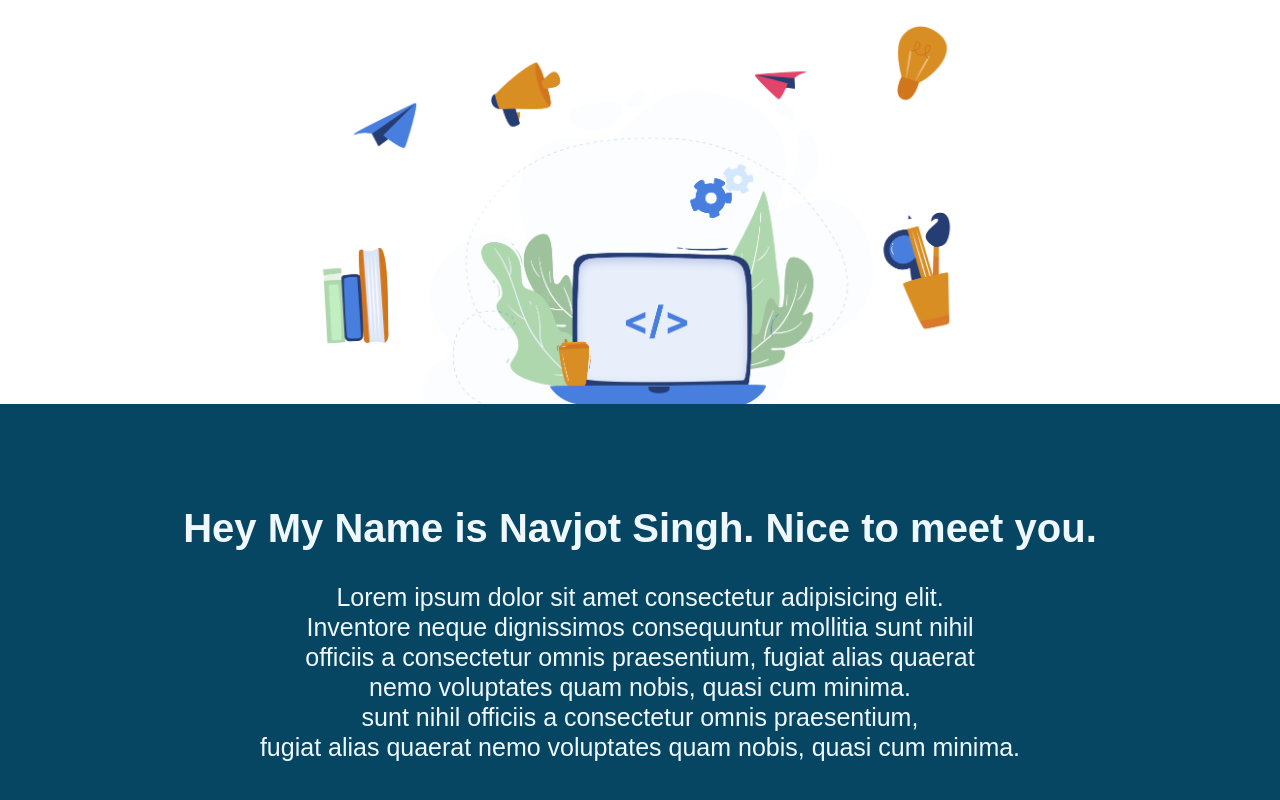
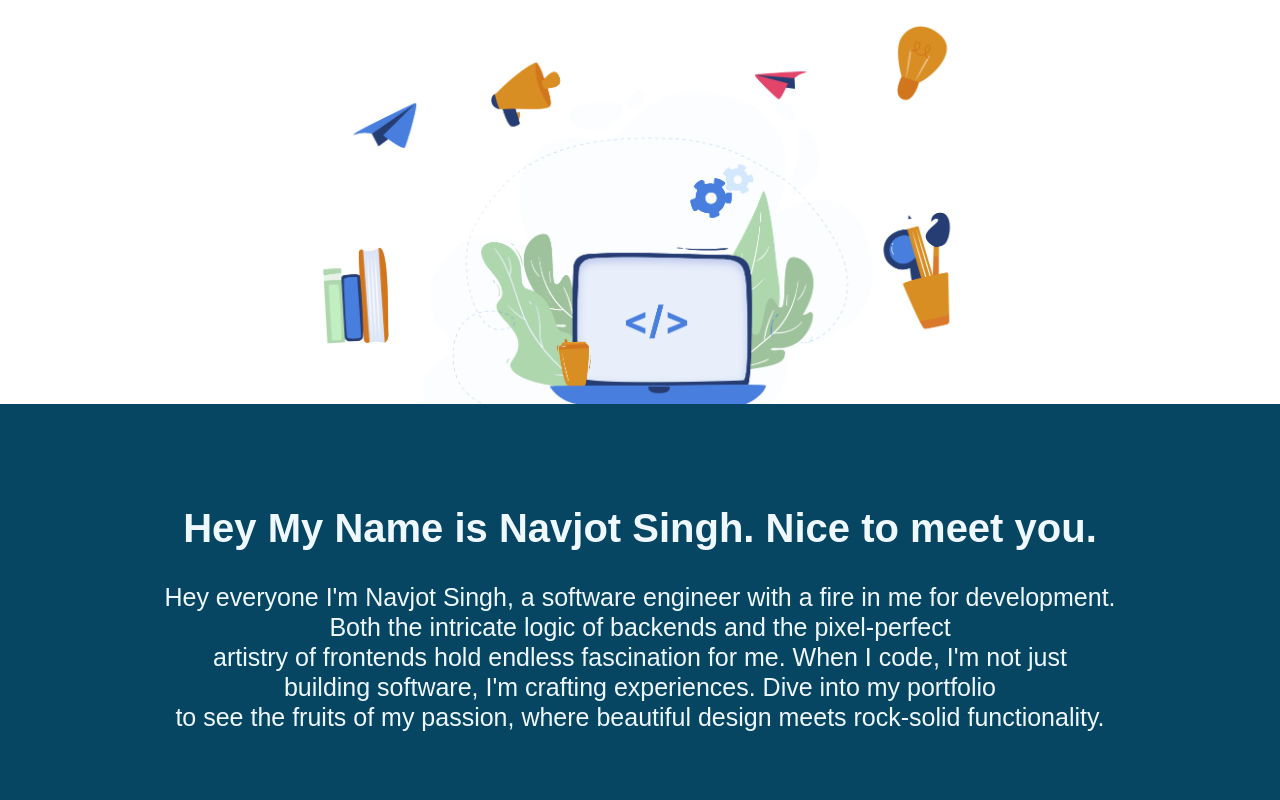
Before and after one commit to NavjotSinghDev/Portfolio, a plain HTML site: page index.html in a window 1280 px wide. Shown: the part 842-1642 px from the top of the page. Drawn offline with nearby package versions, Linux system fonts and the light colour scheme.

Commit message:
updated the contents of about.

```diff
--- a/index.html
+++ b/index.html
@@ -12,6 +12,7 @@
 
 
   <title>My Portfolio</title>
+  <link rel="icon" type="image/png" sizes="100x100" href="pick.png">
 
   <link href="https://cdn.jsdelivr.net/npm/bootstrap@5.3.2/dist/css/bootstrap.min.css" rel="stylesheet"
     integrity="sha384-T3c6CoIi6uLrA9TneNEoa7RxnatzjcDSCmG1MXxSR1GAsXEV/Dwwykc2MPK8M2HN" crossorigin="anonymous">
@@ -73,7 +74,7 @@
 
   <div class="container">
     <div class="heading">
-      <h1 class="display-1">Hey! I <span class="auto-type" style="color:rgb(219, 183, 24);"></span></h1>
+      <h1 class="display-1">Hey! I <span class="auto-type" style="color:#FFC436;"></span></h1>
 
 
 
@@ -95,17 +96,10 @@
   <div class="main-about">
     <div id="about" class="about">
       <h1>Hey My Name is Navjot Singh. Nice to meet you.</h1>
-      <h4> Lorem ipsum dolor sit amet consectetur adipisicing elit.<br> Inventore neque dignissimos
-        consequuntur
-        mollitia
-        sunt nihil <br> officiis a consectetur omnis praesentium, fugiat alias quaerat <br> nemo voluptates quam
-        nobis,
-        quasi
-        cum minima.<br>
-        sunt nihil officiis a consectetur omnis praesentium,<br> fugiat alias quaerat nemo voluptates quam
-        nobis,
-        quasi
-        cum minima.
+      <h4> Hey everyone I'm Navjot Singh, a software engineer with a fire in me for development. <br> Both the intricate
+        logic of backends and the pixel-perfect <br> artistry of frontends hold endless fascination for me.  When I code, I'm
+        not just <br> building software, I'm crafting experiences. Dive into my portfolio <br> to see the fruits of my passion,
+        where beautiful design meets rock-solid functionality.
       </h4>
     </div>
   </div>
@@ -176,7 +170,8 @@
 
     <h2 class="work-h2">My recent work</h2>
 
-    <p class="work-p" style="margin-bottom: 60px;">Here are a few past design projects I've worked on. Want to see more? Email me.</p>
+    <p class="work-p" style="margin-bottom: 60px;">Here are a few past design projects I've worked on. Want to see more?
+      Email me.</p>
 
 
 
@@ -231,7 +226,8 @@
       <div class="cert-in">
         <h2 class="cert-h2" style="padding-top: 50px;">A Gallery of Achievements</h2>
         <h4> I believe constant growth is key to success, and that's why <br> I actively invest in expanding my skillset
-          through formal education and <br> industry certifications. These badges of honor showcase <br> my dedication to
+          through formal education and <br> industry certifications. These badges of honor showcase <br> my dedication
+          to
           mastering specific technologies and <br> methodologies, ensuring I deliver cutting-edge solutions for your
           projects.
         </h4>
```
